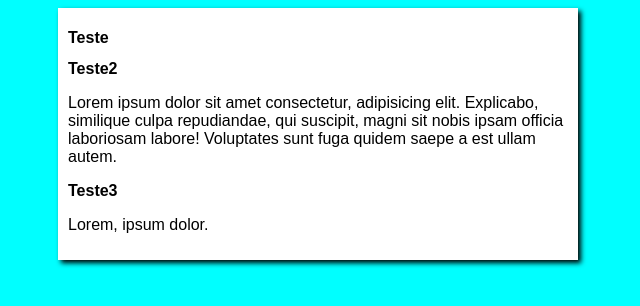
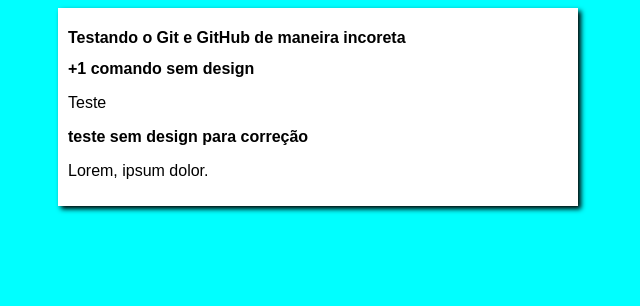
Before and after one commit to GabrielaVictorFerraz/projeto-site, a plain HTML site: page index.html in a window 1280 px wide. Shown: the whole page, without its empty margins (322-962 px from the left). Drawn offline with Linux system fonts and the light colour scheme.

Commit message:
teste com erro para juntar branch

```diff
--- a/index.html
+++ b/index.html
@@ -9,14 +9,14 @@
 <body>
     <main>
         <header>
-            <h1>Teste</h1>
+            <h1>Testando o Git e GitHub de maneira incoreta</h1>
         </header>
         <article>
-            <h2>Teste2</h2>
-            <p>Lorem ipsum dolor sit amet consectetur, adipisicing elit. Explicabo, similique culpa repudiandae, qui suscipit, magni sit nobis ipsam officia laboriosam labore! Voluptates sunt fuga quidem saepe a est ullam autem.</p>
+            <h2>+1 comando sem design</h2>
+            <p>Teste</p>
         </article>
         <article>
-            <h2>Teste3</h2>
+            <h2>teste sem design para correção</h2>
             <p>Lorem, ipsum dolor.</p>
         </article>
     </main>
```
